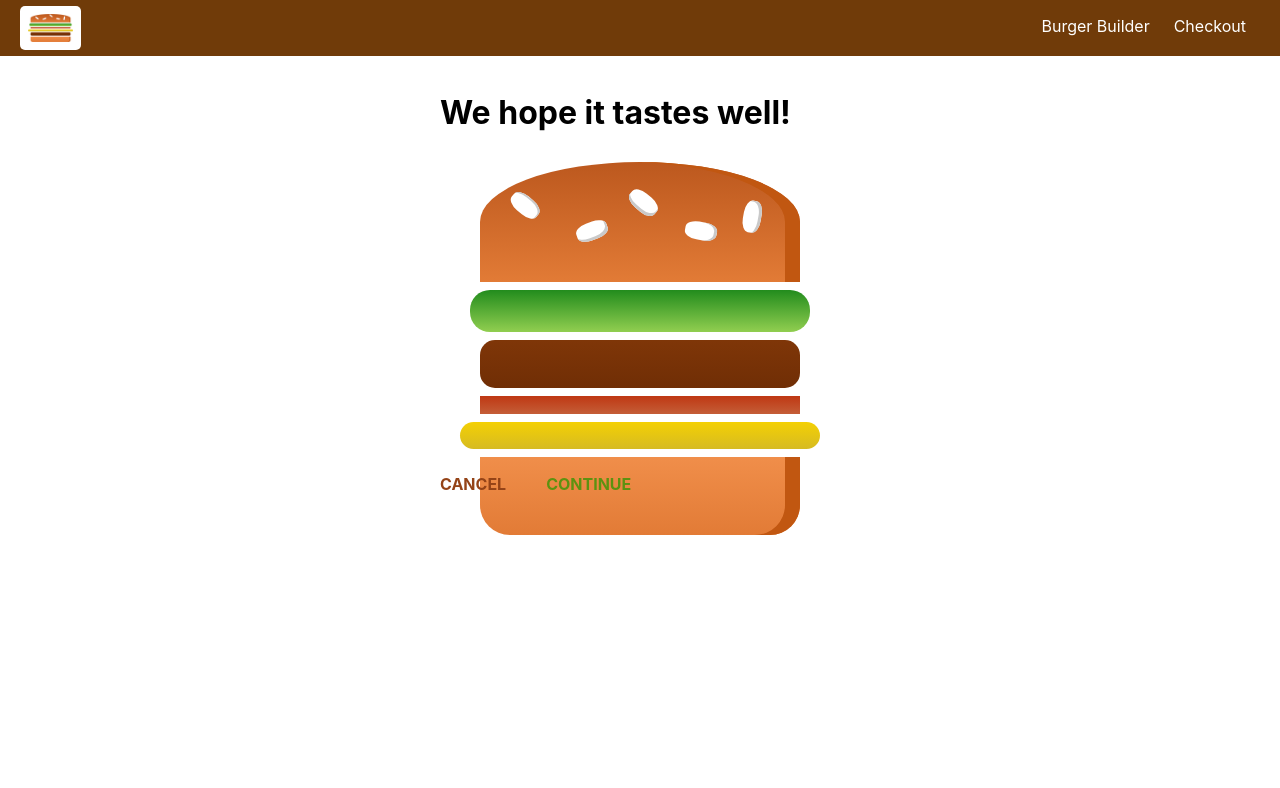
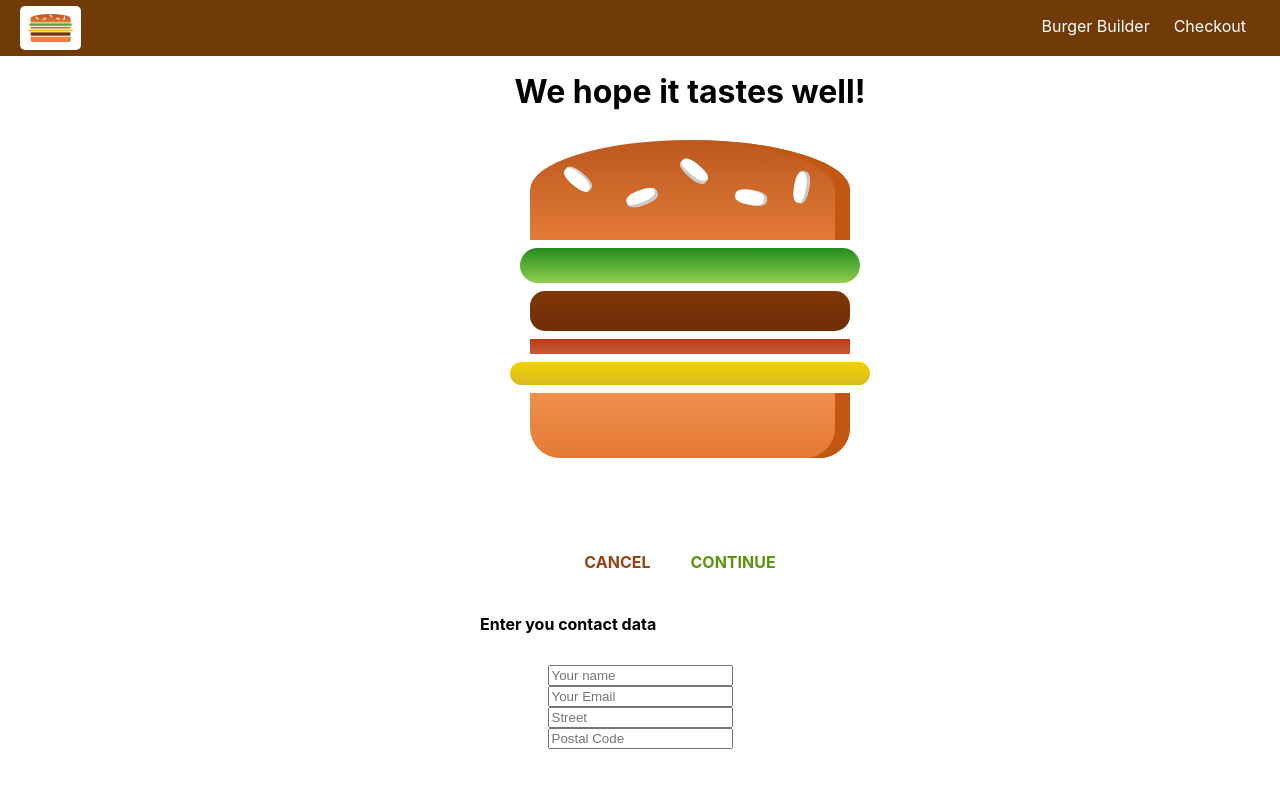
Before and after one commit to eduardtsatourov/burger, a React (Create React App) app: page /checkout in a window 1280 px wide. Both pictures are taken after a click on the button "CONTINUE". Shown: the top 788 px of the page. Built offline with nearby package versions, Linux system fonts and the light colour scheme.

Commit message:
added contact form

```diff
--- a/src/components/Burger/Burger.module.css
+++ b/src/components/Burger/Burger.module.css
@@ -30,7 +30,7 @@
 
 @media (min-width: 1000px) and (min-height: 700px) {
   .Burger {
-    width: 700px;
-    height: 600px;
+    width: 800px;
+    height: 500px;
   }
 }
--- a/src/components/Order/CheckoutSummary/CheckoutSummary.module.css
+++ b/src/components/Order/CheckoutSummary/CheckoutSummary.module.css
@@ -9,5 +9,12 @@
 @media (min-width: 600px) {
   .CheckoutSummary{
     width: 500px;
+    margin: auto;
+    text-align: center;
+  }
+
+  .BurgerWrapper {
+    width: 400px;
+    height: 400px;
   }
 }
--- a/src/containers/Checkout/Checkout.js
+++ b/src/containers/Checkout/Checkout.js
@@ -1,24 +1,26 @@
-import React, { Component } from 'react';
-import CheckoutSummary from '../../components/Order/CheckoutSummary/CheckoutSummary';
-import classes from './Checkout.module.css';
+import React, { Component } from "react";
+import { Route } from "react-router-dom";
+import CheckoutSummary from "../../components/Order/CheckoutSummary/CheckoutSummary";
+import ContactData from "./ContactData/ContactData";
+import classes from "./Checkout.module.css";
 
 class Checkout extends Component {
-  state={
+  state = {
     ingredients: {
       salad: 1,
       meat: 1,
       bacon: 1,
-      cheese:1
+      cheese: 1
     }
-  }
+  };
 
   checkoutCancelledHandler = () => {
     this.props.history.goBack();
-  }
+  };
 
   checkoutContinuedHandler = () => {
-    this.props.history.replace('./checkout/contact-data');
-  }
+    this.props.history.replace("./checkout/contact-data");
+  };
 
   render() {
     return (
@@ -26,9 +28,14 @@
         <CheckoutSummary
           ingredients={this.state.ingredients}
           checkoutCancelled={this.checkoutCancelledHandler}
-          checkoutContinued={this.checkoutContinuedHandler} />
+          checkoutContinued={this.checkoutContinuedHandler}
+        />
+        <Route
+          path={this.props.match.path + "/contact-data"}
+          component={ContactData}
+        />
       </div>
-    )
+    );
   }
 }
 
--- a/src/containers/Checkout/Checkout.module.css
+++ b/src/containers/Checkout/Checkout.module.css
@@ -2,6 +2,4 @@
   width: 400px;
   height: 400px;
   margin: auto;
-  display: flex;
-  justify-content: center;
 }
--- /dev/null
+++ b/src/containers/Checkout/ContactData/ContactData.js
@@ -0,0 +1,32 @@
+import React, { Component } from 'react';
+import Button from '../../../components/UI/Button/Button';
+import classes from './ContactData.module.css';
+
+class ContactData extends Component {
+  state = {
+    name: '',
+    email: '',
+    address: {
+      street: '',
+      postalCode: ''
+    }
+  }
+
+
+  render() {
+    return (
+      <div className={classes.ContactData}>
+        <h4>Enter you contact data</h4>
+        <form>
+          <input type="text" name="name" placeholder="Your name" />
+          <input type="email" name="email" placeholder="Your Email" />
+          <input type="text" name="street" placeholder="Street" />
+          <input type="text" name="postal" placeholder="Postal Code" />
+          <Button btnType="success">ORDER</Button>
+        </form>
+      </div>
+    )
+  }
+}
+
+export default ContactData;
--- /dev/null
+++ b/src/containers/Checkout/ContactData/ContactData.module.css
@@ -0,0 +1,19 @@
+.ContactData {
+  display: flex;
+  flex-direction: column;
+  width: 80%;
+  margin: auto;
+}
+
+.ContactData form {
+  display: flex;
+  flex-direction: column;
+  margin: 10px auto;
+}
+
+/*
+@media (min-width: 600px) {
+  .ContactData {
+    width: 500%;
+  }
+} */
```
Also changed, not shown: src/components/UI/Input/Input.js (added, +27 -0 lines), src/components/UI/Input/Input.module.css (added, +25 -0 lines).
